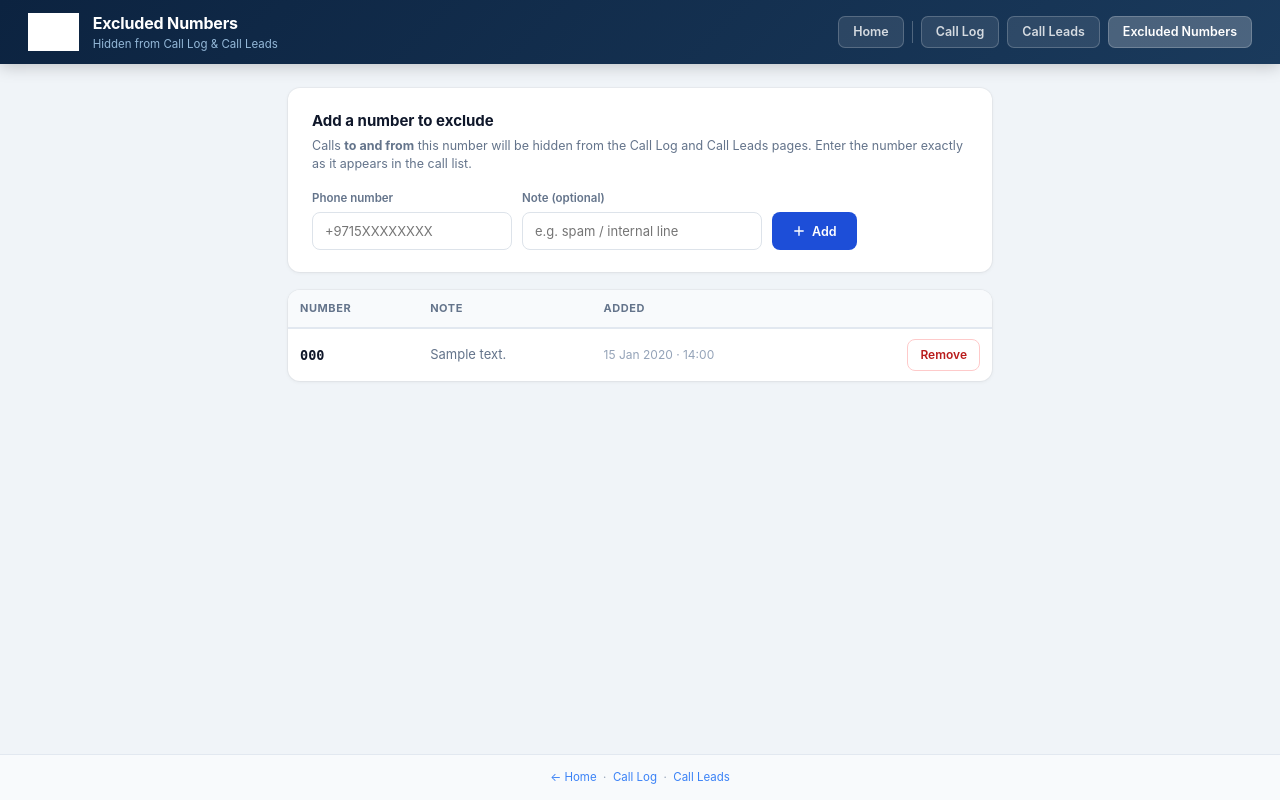
After one commit to junaiddata/crm-project, a Django app: page /call-exclusions/ in a window 1280 px wide. The commit adds this page. Run offline with Django 4.2, Linux system fonts and the light colour scheme; a user stored in the database is signed in; tables that the repository leaves empty hold one stand-in row (values such as "Sample post"); grey boxes are pictures that could not be loaded.

Commit message:
Add Excluded Numbers: hide calls to/from chosen numbers
New per-site management page at /call-exclusions/ (and
/alabama/call-exclusions/) to maintain a list of phone numbers to hide.
Calls to/from those numbers (matched on caller_number) are filtered out
of both the Call Log and Call Leads dashboards, and the Call Leads tab
counts exclude them too so they stay consistent.

- Models: ExcludedNumber + AlabamaExcludedNumber (isolated per site,
  selected via pick()), migration 0007, registered in admin.
- Views: excluded_numbers_page (list/add) + delete_excluded_number;
  calls_dashboard and call_leads_dashboard now exclude hidden numbers.
- Templates: call_exclusions.html (Junaid) and alabama/ copy; nav links
  added to the Call Log and Call Leads headers on both sites.

Co-Authored-By: Claude Opus 4.8 <noreply@anthropic.com>

```diff
--- a/call_logs/views.py
+++ b/call_logs/views.py
@@ -1,7 +1,7 @@
 import json
 
 from django.contrib.auth.decorators import login_required
-from django.shortcuts import render, get_object_or_404
+from django.shortcuts import render, get_object_or_404, redirect
 from django.http import JsonResponse
 from django.views.decorators.http import require_POST
 from django.views.decorators.csrf import csrf_exempt
@@ -11,8 +11,11 @@ from rest_framework.views import APIView
 from rest_framework.response import Response
 from rest_framework import status
 
-from crm_project.alabama_db import tpl, pick
-from .models import CallLog, CallLead, AlabamaCallLog, AlabamaCallLead
+from crm_project.alabama_db import tpl, pick, is_alabama
+from .models import (
+    CallLog, CallLead, AlabamaCallLog, AlabamaCallLead,
+    ExcludedNumber, AlabamaExcludedNumber,
+)
 from .serializers import (
     CallLogCreateSerializer, CallLogSerializer,
     AlabamaCallLogCreateSerializer, AlabamaCallLogSerializer,
@@ -98,17 +101,25 @@ class CallLogListView(APIView):
 
 # ── Calls dashboard ───────────────────────────────────────────────────────────
 
+def excluded_numbers(request):
+    """List of numbers to hide from Call Log / Call Leads (per site)."""
+    ExcludedM = pick(request, ExcludedNumber, AlabamaExcludedNumber)
+    return list(ExcludedM.objects.values_list('number', flat=True))
+
+
 @login_required
 def calls_dashboard(request):
     CallLogM = pick(request, CallLog, AlabamaCallLog)
     today = timezone.now().date()
 
-    today_qs       = CallLogM.objects.filter(timestamp__date=today)
+    excluded = excluded_numbers(request)
+
+    today_qs       = CallLogM.objects.exclude(caller_number__in=excluded).filter(timestamp__date=today)
     today_total    = today_qs.count()
     today_answered = today_qs.filter(status='answered').count()
     today_missed   = today_qs.filter(status='missed').count()
 
-    qs = CallLogM.objects.all()
+    qs = CallLogM.objects.exclude(caller_number__in=excluded)
 
     status_f  = request.GET.get('status', '').strip()
     device_f  = request.GET.get('device', '').strip()
@@ -154,7 +165,8 @@ def call_leads_dashboard(request):
     sim_f     = request.GET.get('sim', '').strip()
     device_f  = request.GET.get('device', '').strip()
 
-    qs = CallLeadM.objects.select_related('call_log').all()
+    excluded = excluded_numbers(request)
+    qs = CallLeadM.objects.select_related('call_log').exclude(caller_number__in=excluded)
 
     if tab == 'junk':
         qs = qs.filter(lead_status__in=['junk', 'irrelevant'])
@@ -180,12 +192,15 @@ def call_leads_dashboard(request):
 
     today = timezone.now().date()
 
+    # Tab counts exclude hidden numbers too, so they match the visible rows.
+    counts_qs = CallLeadM.objects.exclude(caller_number__in=excluded)
+
     return render(request, tpl(request, 'call_leads.html'), {
         'leads':        qs,
-        'total_active': CallLeadM.objects.filter(lead_status='active').count(),
-        'total_missed': CallLeadM.objects.filter(lead_status='active', call_status='missed').count(),
-        'total_followup': CallLeadM.objects.filter(lead_status='active', follow_up__isnull=False, follow_up__lte=today).count(),
-        'total_junk':   CallLeadM.objects.filter(lead_status__in=['junk','irrelevant']).count(),
+        'total_active': counts_qs.filter(lead_status='active').count(),
+        'total_missed': counts_qs.filter(lead_status='active', call_status='missed').count(),
+        'total_followup': counts_qs.filter(lead_status='active', follow_up__isnull=False, follow_up__lte=today).count(),
+        'total_junk':   counts_qs.filter(lead_status__in=['junk','irrelevant']).count(),
         'tab':          tab,
         'from_date':    from_date,
         'to_date':      to_date,
@@ -265,3 +280,34 @@ def set_lead_status(request, pk):
         lead.lead_status = new_status
         lead.save()
     return JsonResponse({'ok': True, 'status': lead.lead_status})
+
+
+# ── Excluded numbers ──────────────────────────────────────────────────────────
+
+@login_required
+def excluded_numbers_page(request):
+    """Manage the hidden-numbers list. Calls to/from these numbers are dropped
+    from the Call Log and Call Leads dashboards for this site."""
+    ExcludedM = pick(request, ExcludedNumber, AlabamaExcludedNumber)
+    base = '/alabama' if is_alabama(request) else ''
+
+    if request.method == 'POST':
+        number = request.POST.get('number', '').strip()
+        note   = request.POST.get('note', '').strip()
+        if number:
+            ExcludedM.objects.get_or_create(number=number, defaults={'note': note})
+        return redirect(base + '/call-exclusions/')
+
+    return render(request, tpl(request, 'call_exclusions.html'), {
+        'excluded':  ExcludedM.objects.all(),
+        'base':      base,
+    })
+
+
+@login_required
+@require_POST
+def delete_excluded_number(request, pk):
+    ExcludedM = pick(request, ExcludedNumber, AlabamaExcludedNumber)
+    ExcludedM.objects.filter(pk=pk).delete()
+    base = '/alabama' if is_alabama(request) else ''
+    return redirect(base + '/call-exclusions/')
--- a/crm_project/urls.py
+++ b/crm_project/urls.py
@@ -8,7 +8,7 @@ from django.shortcuts import render
 from django.http import FileResponse, Http404
 
 from leads.views import whatsapp_dashboard, mark_replied, whatsapp_chat, whatsapp_broadcast, whatsapp_broadcast_status
-from call_logs.views import calls_dashboard, call_leads_dashboard
+from call_logs.views import calls_dashboard, call_leads_dashboard, excluded_numbers_page, delete_excluded_number
 from emails.views import email_dashboard, email_thread, email_settings_page
 from crm_project.alabama_db import tpl
 
@@ -64,6 +64,8 @@ urlpatterns = [
     path('emails/thread/<str:address>/', email_thread, name='email-thread'),
     path('calls/', calls_dashboard, name='calls-dashboard'),
     path('call-leads/', call_leads_dashboard, name='call-leads'),
+    path('call-exclusions/', excluded_numbers_page, name='call-exclusions'),
+    path('call-exclusions/<int:pk>/delete/', delete_excluded_number, name='call-exclusion-delete'),
 
     # ── Alabama (sister company): the full app on this same site at /alabama/*.
     # Reuses the CRM views; the AlabamaRouter sends their DB reads/writes to the
@@ -85,6 +87,8 @@ urlpatterns = [
     path('alabama/emails/thread/<str:address>/', email_thread, name='alabama-email-thread'),
     path('alabama/calls/', calls_dashboard, name='alabama-calls-dashboard'),
     path('alabama/call-leads/', call_leads_dashboard, name='alabama-call-leads'),
+    path('alabama/call-exclusions/', excluded_numbers_page, name='alabama-call-exclusions'),
+    path('alabama/call-exclusions/<int:pk>/delete/', delete_excluded_number, name='alabama-call-exclusion-delete'),
 
     path('', landing, name='home'),
 ] + static(settings.MEDIA_URL, document_root=settings.MEDIA_ROOT)
--- a/templates/alabama/call_leads.html
+++ b/templates/alabama/call_leads.html
@@ -186,6 +186,7 @@
     <span style="width:1px;height:22px;background:rgba(255,255,255,.25);align-self:center;"></span>
     <a href="/alabama/calls/" class="header-link">Call Log</a>
     <a href="/alabama/call-leads/" class="header-link active">Call Leads</a>
+    <a href="/alabama/call-exclusions/" class="header-link">Excluded Numbers</a>
   </div>
 </div>
 
--- a/templates/alabama/calls_dashboard.html
+++ b/templates/alabama/calls_dashboard.html
@@ -152,6 +152,7 @@
     <span style="width:1px;height:22px;background:rgba(255,255,255,0.25);"></span>
     <a href="/alabama/calls/" class="header-link active">Call Log</a>
     <a href="/alabama/call-leads/" class="header-link">Call Leads</a>
+    <a href="/alabama/call-exclusions/" class="header-link">Excluded Numbers</a>
   </div>
 </header>
 
--- /dev/null
+++ b/templates/call_exclusions.html
@@ -0,0 +1,163 @@
+<!DOCTYPE html>
+<html lang="en">
+<head>
+  <meta charset="UTF-8">
+  <meta name="viewport" content="width=device-width, initial-scale=1.0">
+  <title>Excluded Numbers — CRM</title>
+  <style>
+    *, *::before, *::after { box-sizing: border-box; margin: 0; padding: 0; }
+    body {
+      font-family: -apple-system, BlinkMacSystemFont, "Segoe UI", system-ui, sans-serif;
+      background: #f0f4f8; color: #0f172a; font-size: 13px; line-height: 1.5;
+      -webkit-font-smoothing: antialiased; min-height: 100vh;
+      display: flex; flex-direction: column;
+    }
+    header {
+      background: linear-gradient(135deg, #0c2340 0%, #1a3a5c 100%);
+      color: #fff; padding: 0 28px; height: 64px;
+      display: flex; align-items: center; justify-content: space-between;
+      position: sticky; top: 0; z-index: 100; box-shadow: 0 2px 16px rgba(0,0,0,0.22);
+    }
+    .header-left { display: flex; align-items: center; gap: 14px; }
+    .header-logo { height: 38px; object-fit: contain; max-width: 130px; display: block; filter: brightness(0) invert(1); }
+    .header-title { font-size: 16px; font-weight: 700; letter-spacing: -0.01em; }
+    .header-sub   { font-size: 11.5px; color: #94b8d8; margin-top: 1px; }
+    .header-right { display: flex; align-items: center; gap: 8px; }
+    .header-link {
+      color: rgba(255,255,255,0.8); text-decoration: none;
+      font-size: 12.5px; font-weight: 600; padding: 6px 14px; border-radius: 7px;
+      border: 1px solid rgba(255,255,255,0.2); background: rgba(255,255,255,0.1);
+      transition: all 0.15s; white-space: nowrap;
+    }
+    .header-link:hover { background: rgba(255,255,255,0.22); color: #fff; }
+    .header-link.active { background: rgba(255,255,255,0.22); color: #fff; }
+
+    .wrap { flex: 1; padding: 24px 28px 40px; max-width: 760px; width: 100%; margin: 0 auto; }
+    .card {
+      background: #fff; border-radius: 12px; padding: 22px 24px;
+      box-shadow: 0 1px 4px rgba(0,0,0,0.06), 0 0 0 1px rgba(0,0,0,0.03);
+      margin-bottom: 18px;
+    }
+    .card h2 { font-size: 15px; font-weight: 700; margin-bottom: 4px; }
+    .card p.hint { color: #64748b; font-size: 12.5px; margin-bottom: 16px; }
+
+    form.add-form { display: flex; gap: 10px; flex-wrap: wrap; align-items: flex-end; }
+    .field { display: flex; flex-direction: column; gap: 5px; }
+    .field label { font-size: 11.5px; font-weight: 600; color: #64748b; }
+    .field input {
+      height: 38px; padding: 0 12px; border: 1px solid #dde3ea; border-radius: 8px;
+      font-size: 13px; color: #334155; background: #fff; font-family: inherit; outline: none;
+    }
+    .field input:focus { border-color: #3b82f6; box-shadow: 0 0 0 3px rgba(59,130,246,0.1); }
+    .field.num input { width: 200px; }
+    .field.note input { width: 240px; }
+    .btn {
+      height: 38px; padding: 0 20px; border-radius: 8px; font-size: 12.5px; font-weight: 600;
+      border: none; cursor: pointer; font-family: inherit; transition: all 0.15s;
+      display: inline-flex; align-items: center; gap: 6px;
+    }
+    .btn-add { background: #1d4ed8; color: #fff; }
+    .btn-add:hover { background: #1e40af; }
+    .btn-del {
+      background: #fff; color: #b91c1c; border: 1px solid #fecaca; padding: 0 12px; height: 32px;
+      font-size: 12px;
+    }
+    .btn-del:hover { background: #fef2f2; }
+
+    table { width: 100%; border-collapse: collapse; }
+    thead th {
+      padding: 10px 12px; text-align: left; font-size: 11px; font-weight: 700; color: #64748b;
+      text-transform: uppercase; letter-spacing: 0.05em; background: #f8fafc;
+      border-bottom: 2px solid #e2e8f0; white-space: nowrap;
+    }
+    tbody tr:not(:last-child) td { border-bottom: 1px solid #f1f5f9; }
+    td { padding: 10px 12px; font-size: 13px; color: #334155; }
+    .td-number { font-weight: 600; color: #0f172a; font-family: monospace; font-size: 13.5px; }
+    .td-note { color: #64748b; }
+    .td-date { color: #94a3b8; font-size: 12px; white-space: nowrap; }
+    .empty { text-align: center; padding: 40px 20px; color: #94a3b8; }
+
+    footer { padding: 14px 28px; text-align: center; font-size: 11.5px; color: #94a3b8; border-top: 1px solid #e2e8f0; background: #f8fafc; }
+    footer a { color: #3b82f6; text-decoration: none; }
+  </style>
+</head>
+<body>
+
+<header>
+  <div class="header-left">
+    <img src="https://junaidworld.com/wp-content/uploads/2023/09/footer-logo.png.webp" alt="Logo" class="header-logo">
+    <div>
+      <div class="header-title">Excluded Numbers</div>
+      <div class="header-sub">Hidden from Call Log &amp; Call Leads</div>
+    </div>
+  </div>
+  <div class="header-right">
+    <a href="{{ base }}/" class="header-link">Home</a>
+    <span style="width:1px;height:22px;background:rgba(255,255,255,0.25);"></span>
+    <a href="{{ base }}/calls/" class="header-link">Call Log</a>
+    <a href="{{ base }}/call-leads/" class="header-link">Call Leads</a>
+    <a href="{{ base }}/call-exclusions/" class="header-link active">Excluded Numbers</a>
+  </div>
+</header>
+
+<div class="wrap">
+  <div class="card">
+    <h2>Add a number to exclude</h2>
+    <p class="hint">Calls <strong>to and from</strong> this number will be hidden from the Call Log and Call Leads pages. Enter the number exactly as it appears in the call list.</p>
+    <form method="post" action="{{ base }}/call-exclusions/" class="add-form">
+      {% csrf_token %}
+      <div class="field num">
+        <label for="number">Phone number</label>
+        <input type="text" id="number" name="number" placeholder="+9715XXXXXXXX" required>
+      </div>
+      <div class="field note">
+        <label for="note">Note (optional)</label>
+        <input type="text" id="note" name="note" placeholder="e.g. spam / internal line">
+      </div>
+      <button type="submit" class="btn btn-add">
+        <svg width="14" height="14" viewBox="0 0 20 20" fill="currentColor"><path d="M10 3a1 1 0 011 1v5h5a1 1 0 110 2h-5v5a1 1 0 11-2 0v-5H4a1 1 0 110-2h5V4a1 1 0 011-1z"/></svg>
+        Add
+      </button>
+    </form>
+  </div>
+
+  <div class="card" style="padding:0;overflow:hidden;">
+    <table>
+      <thead>
+        <tr>
+          <th>Number</th>
+          <th>Note</th>
+          <th>Added</th>
+          <th></th>
+        </tr>
+      </thead>
+      <tbody>
+        {% for e in excluded %}
+        <tr>
+          <td class="td-number">{{ e.number }}</td>
+          <td class="td-note">{{ e.note|default:"—" }}</td>
+          <td class="td-date">{{ e.created_at|date:"d M Y · H:i" }}</td>
+          <td style="text-align:right;">
+            <form method="post" action="{{ base }}/call-exclusions/{{ e.pk }}/delete/"
+                  onsubmit="return confirm('Remove {{ e.number }} from the exclusion list?');" style="display:inline;">
+              {% csrf_token %}
+              <button type="submit" class="btn btn-del">Remove</button>
+            </form>
+          </td>
+        </tr>
+        {% empty %}
+        <tr><td colspan="4" class="empty">No excluded numbers yet.</td></tr>
+        {% endfor %}
+      </tbody>
+    </table>
+  </div>
+</div>
+
+<footer>
+  <a href="{{ base }}/">← Home</a> &nbsp;·&nbsp;
+  <a href="{{ base }}/calls/">Call Log</a> &nbsp;·&nbsp;
+  <a href="{{ base }}/call-leads/">Call Leads</a>
+</footer>
+
+</body>
+</html>
--- a/templates/call_leads.html
+++ b/templates/call_leads.html
@@ -186,6 +186,7 @@
     <span style="width:1px;height:22px;background:rgba(255,255,255,.25);align-self:center;"></span>
     <a href="/calls/" class="header-link">Call Log</a>
     <a href="/call-leads/" class="header-link active">Call Leads</a>
+    <a href="/call-exclusions/" class="header-link">Excluded Numbers</a>
   </div>
 </div>
 
--- a/templates/calls_dashboard.html
+++ b/templates/calls_dashboard.html
@@ -152,6 +152,7 @@
     <span style="width:1px;height:22px;background:rgba(255,255,255,0.25);"></span>
     <a href="/calls/" class="header-link active">Call Log</a>
     <a href="/call-leads/" class="header-link">Call Leads</a>
+    <a href="/call-exclusions/" class="header-link">Excluded Numbers</a>
   </div>
 </header>
 
```
Also changed, not shown: call_logs/admin.py (+18 -1 lines), call_logs/models.py (+28 -0 lines), templates/alabama/call_exclusions.html (added, +163 -0 lines), call_logs/migrations/0007_alabamaexcludednumber_excludednumber.py (added).
